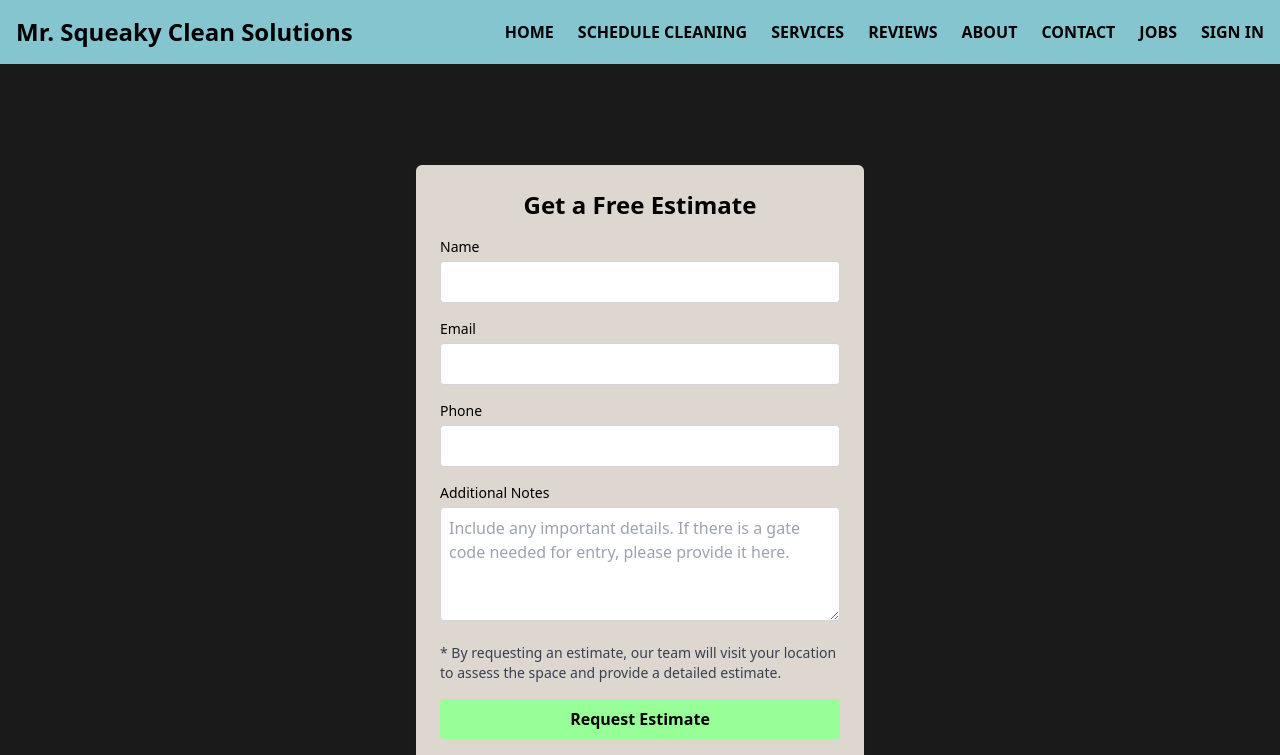
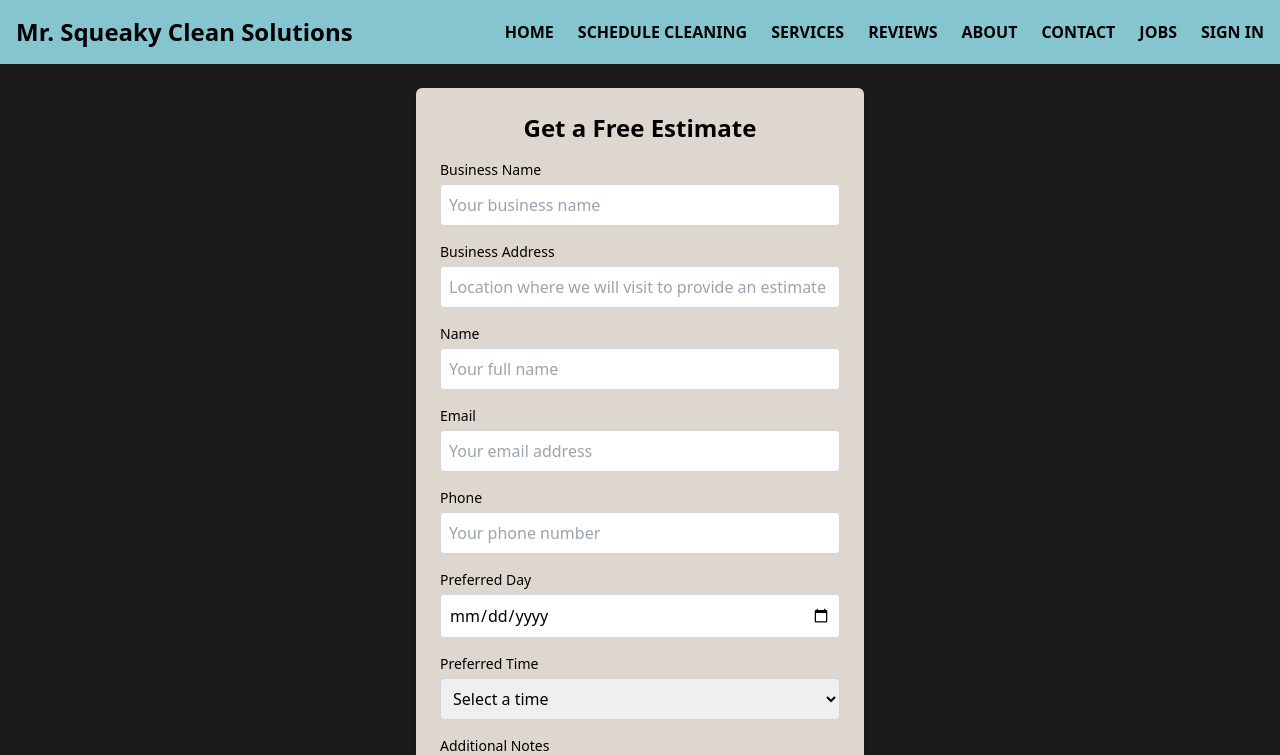
Before and after one commit to AndresAlbornozgil/cleaning-company-webapp, a React (Vite) app in the folder client/: page /book-cleaning in a window 1280 px wide. Shown: the top 755 px of the page. Built offline with nearby package versions, Linux system fonts and the light colour scheme.

Commit message:
Fixed estimate form

```diff
--- a/client/src/pages/BookCleaning.jsx
+++ b/client/src/pages/BookCleaning.jsx
@@ -2,9 +2,13 @@ import React, { useState } from 'react';
 
 const GetEstimate = () => {
   const [formData, setFormData] = useState({
+    businessName: '',
     name: '',
     email: '',
     phone: '',
+    address: '',
+    preferredDay: '',
+    preferredTime: '',
     additionalNotes: ''
   });
 
@@ -24,6 +28,32 @@ const GetEstimate = () => {
         <h2 className="text-2xl font-bold mb-4 text-center">Get a Free Estimate</h2>
         <form onSubmit={handleSubmit}>
           <div className="mb-4">
+            <label className="block text-sm font-medium mb-1">Business Name</label>
+            <input
+              type="text"
+              name="businessName"
+              value={formData.businessName}
+              onChange={handleChange}
+              className="w-full p-2 border border-gray-300 rounded"
+              placeholder="Your business name"
+              required
+            />
+          </div>
+
+          <div className="mb-4">
+            <label className="block text-sm font-medium mb-1">Business Address</label>
+            <input
+              type="text"
+              name="address"
+              value={formData.address}
+              onChange={handleChange}
+              className="w-full p-2 border border-gray-300 rounded"
+              placeholder="Location where we will visit to provide an estimate"
+              required
+            />
+          </div>
+
+          <div className="mb-4">
             <label className="block text-sm font-medium mb-1">Name</label>
             <input
               type="text"
@@ -31,6 +61,7 @@ const GetEstimate = () => {
               value={formData.name}
               onChange={handleChange}
               className="w-full p-2 border border-gray-300 rounded"
+              placeholder="Your full name"
               required
             />
           </div>
@@ -43,6 +74,7 @@ const GetEstimate = () => {
               value={formData.email}
               onChange={handleChange}
               className="w-full p-2 border border-gray-300 rounded"
+              placeholder="Your email address"
               required
             />
           </div>
@@ -55,8 +87,43 @@ const GetEstimate = () => {
               value={formData.phone}
               onChange={handleChange}
               className="w-full p-2 border border-gray-300 rounded"
+              placeholder="Your phone number"
               required
             />
+          </div>
+
+          <div className="mb-4">
+            <label className="block text-sm font-medium mb-1">Preferred Day</label>
+            <input
+              type="date"
+              name="preferredDay"
+              value={formData.preferredDay}
+              onChange={handleChange}
+              className="w-full p-2 border border-gray-300 rounded"
+              required
+            />
+          </div>
+
+          <div className="mb-4">
+            <label className="block text-sm font-medium mb-1">Preferred Time</label>
+            <select
+              name="preferredTime"
+              value={formData.preferredTime}
+              onChange={handleChange}
+              className="w-full p-2 border border-gray-300 rounded"
+              required
+            >
+              <option value="">Select a time</option>
+              {Array.from({ length: 24 }, (_, index) => {
+                const hour = index % 12 === 0 ? 12 : index % 12;
+                const period = index < 12 ? 'AM' : 'PM';
+                return (
+                  <option key={index} value={`${hour}:00 ${period}`}>
+                    {hour}:00 {period}
+                  </option>
+                );
+              })}
+            </select>
           </div>
 
           <div className="mb-4">
```
